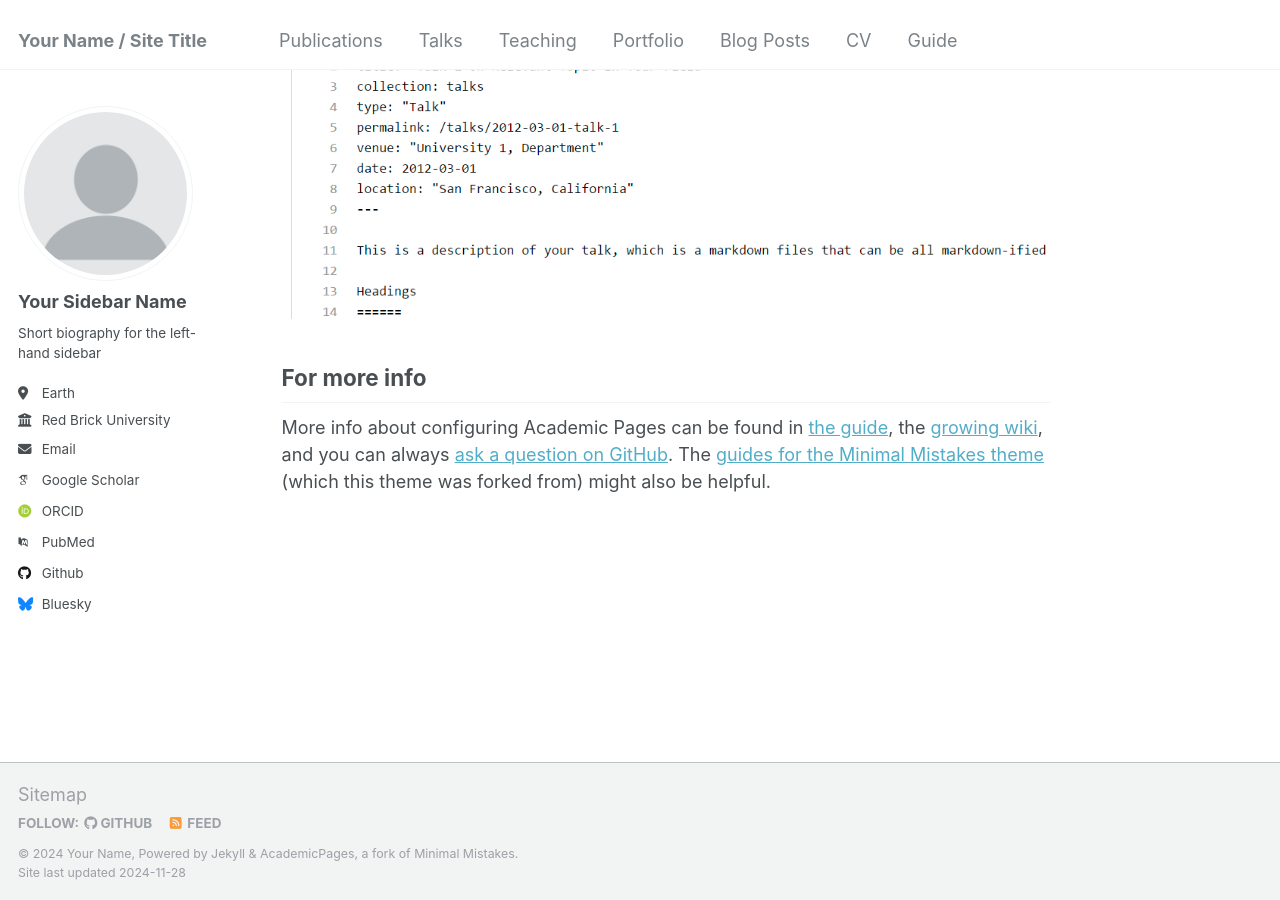
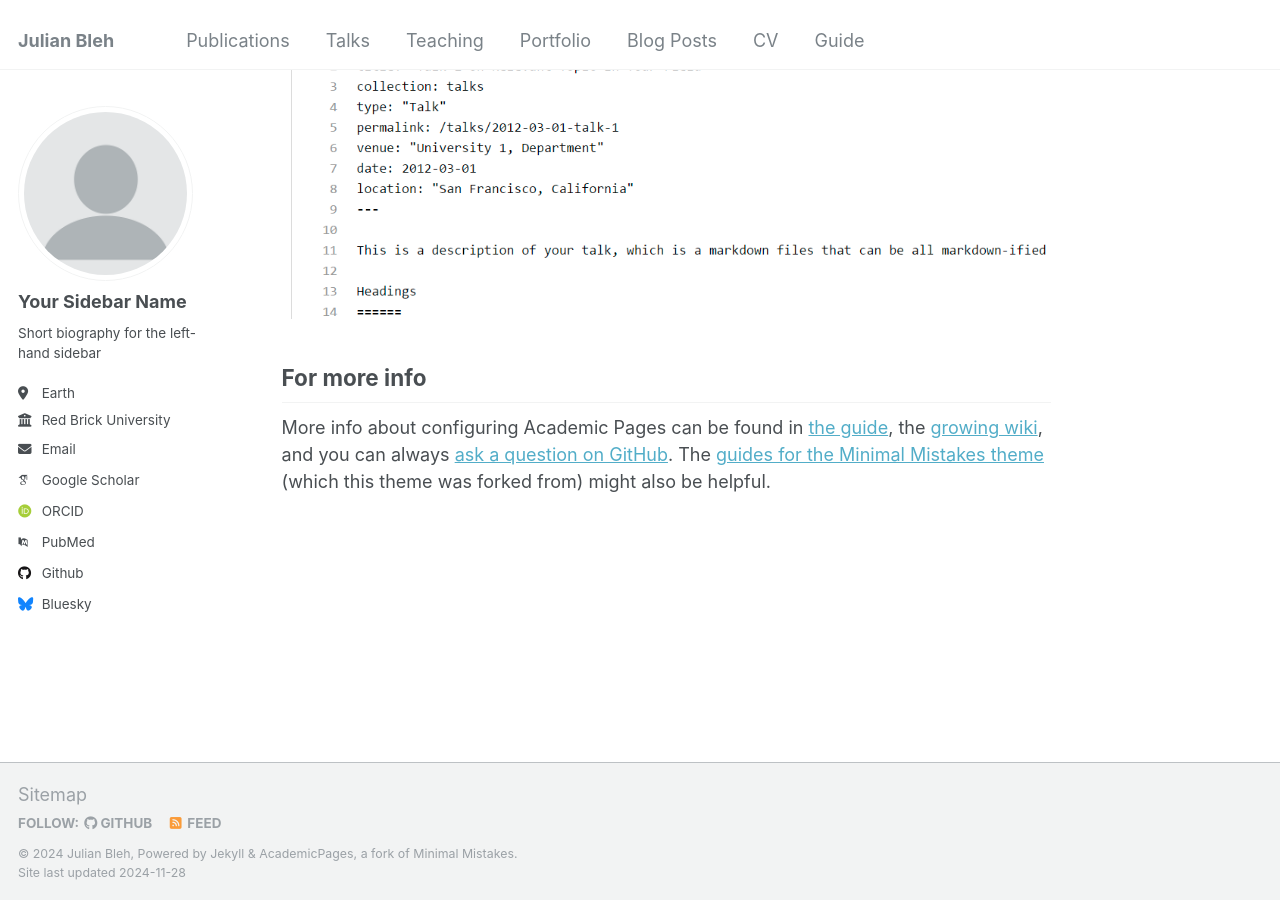
Before and after one commit to JulianBleh/JulianBleh1.github.io, a Jekyll site: the page built from _pages/about.md, in a window 1280 px wide and 900 px high, scrolled down 2643 px. Built offline with Jekyll 4.4.1, drawn with Linux system fonts in a browser that asks for light colours; some web fonts are replaced.

Commit message:
Update _config.yml

```diff
--- a/_config.yml
+++ b/_config.yml
@@ -8,11 +8,11 @@
 
 # Basic Site Settings
 locale                   : "en-US"
-title                    : "Your Name / Site Title"
+title                    : "Julian Bleh"
 title_separator          : "-"
-name                     : &name "Your Name"
+name                     : &name "Julian Bleh"
 description              : &description "personal description"
-url                      : https://academicpages.github.io # the base hostname & protocol for your site e.g. "https://[your GitHub username].github.io"
+url                      : https://https://julianbleh.github.io/ # the base hostname & protocol for your site e.g. "https://[your GitHub username].github.io"
 baseurl                  : "" # the subpath of your site, e.g. "/blog"
 repository               : "academicpages/academicpages.github.io"
 
```
